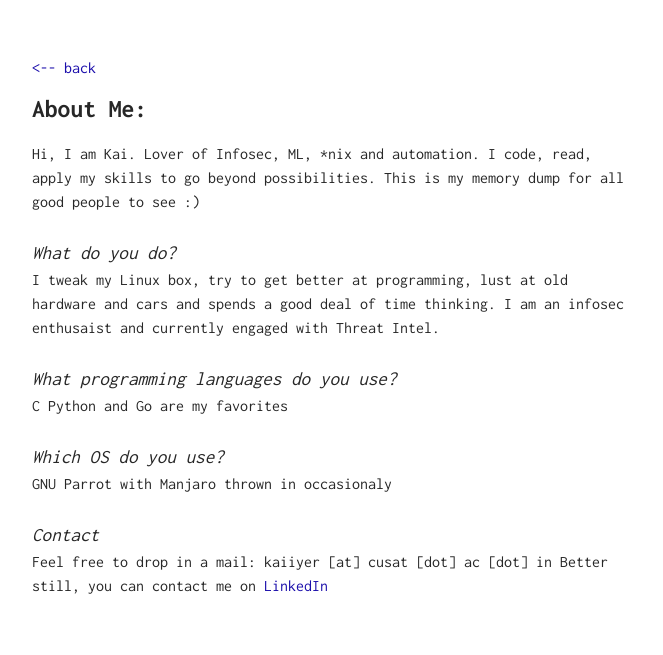
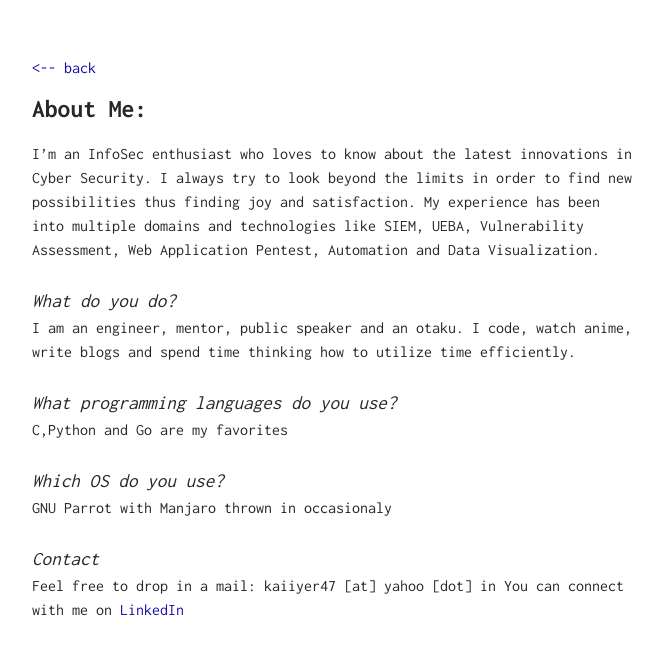
Before and after one commit to kaiiyer/kaiiyer.github.io, a Jekyll site: the page built from me/index.md, in a window 1280 px wide. Shown: the top 655 px of the page, without its empty margins (308-971 px from the left). Built offline with Jekyll 4.4.1, drawn with Linux system fonts in a browser that asks for light colours.

Commit message:
Update index.md

```diff
--- a/me/index.md
+++ b/me/index.md
@@ -2,17 +2,18 @@
 layout: about
 ---
 
-Hi, I am Kai. Lover of Infosec, ML, *nix and automation. I code, read, apply my skills to go beyond possibilities. This is my memory dump for all good people to see :)
+I'm an InfoSec enthusiast who loves to know about the latest innovations in Cyber Security. I always try to look beyond the limits in order to find new possibilities thus finding joy and satisfaction.
+My experience has been into multiple domains and technologies like SIEM, UEBA, Vulnerability Assessment, Web Application Pentest, Automation and Data Visualization.
 
 # What do you do?
-I tweak my Linux box, try to get better at programming, lust at old hardware and cars and spends a good deal of time thinking. I am an infosec enthusaist and currently engaged with Threat Intel.
+I am an engineer, mentor, public speaker and an otaku. I code, watch anime, write blogs and spend time thinking how to utilize time efficiently.
 
 # What programming languages do you use?
-C Python and Go are my favorites
+C,Python and Go are my favorites
 
 # Which OS do you use?
 GNU Parrot with Manjaro thrown in occasionaly
 
 # Contact
-Feel free to drop in a mail: kaiiyer [at] cusat [dot] ac [dot] in
-Better still, you can contact me on [LinkedIn](https://www.linkedin.com/in/anoop-krishnan47/)
+Feel free to drop in a mail: kaiiyer47 [at] yahoo [dot] in
+You can connect with me on [LinkedIn](https://www.linkedin.com/in/anoop-krishnan47/)
```
